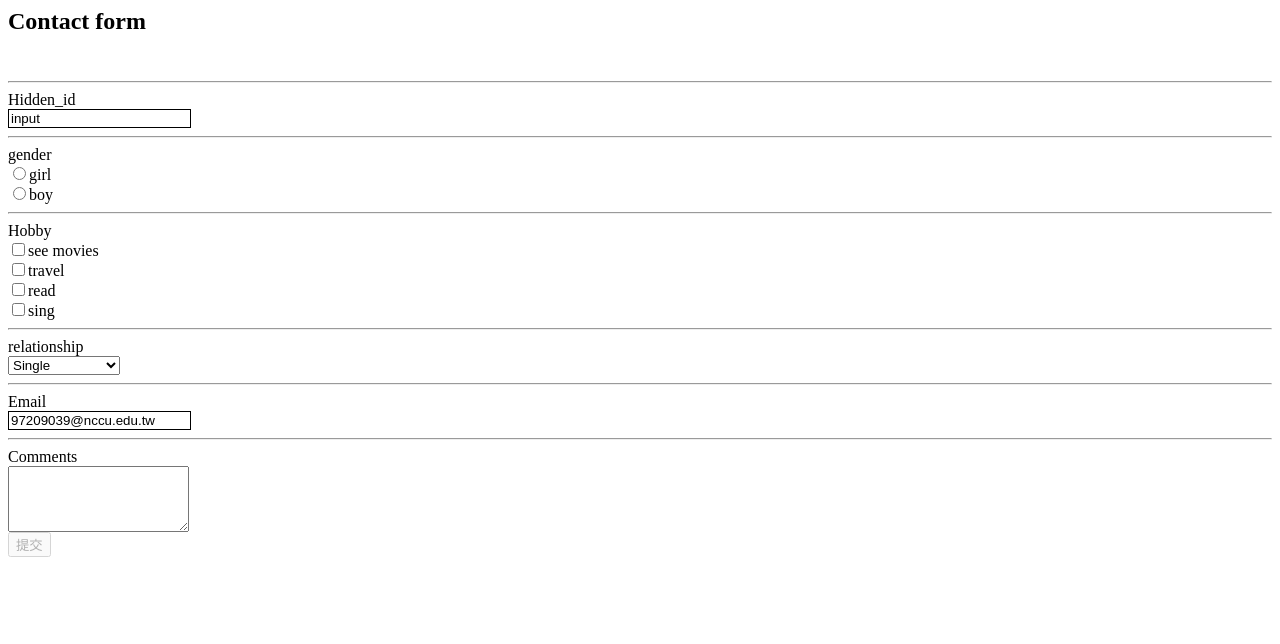
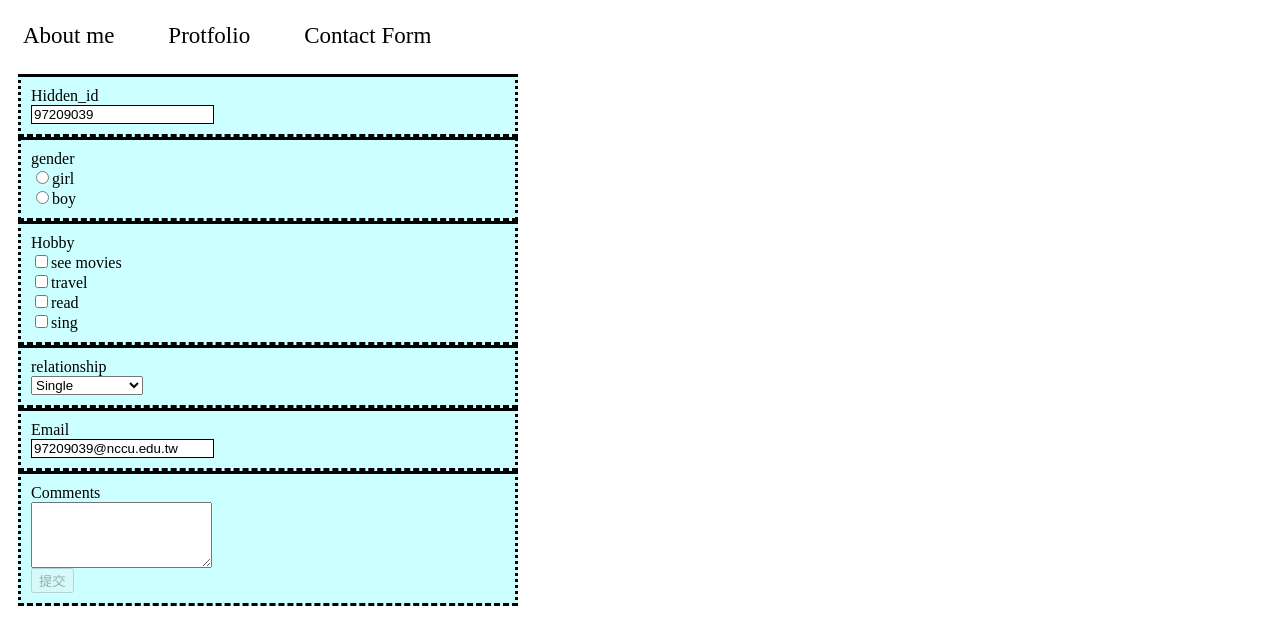
Before and after one commit to DOLPHINTING/webprogramming, a plain HTML site: page contact form.html in a window 1280 px wide. Drawn offline with Linux system fonts and the light colour scheme.

Commit message:
new
最新修改!剛剛不小心刪掉了

```diff
--- a/contact form.html
+++ b/contact form.html
@@ -1,9 +1,33 @@
 <HTML>
 <HEAD>
+<meta charset="utf-8" />
 </HEAD>
 
 
 <style type="text/css">
+.header {
+    display: inline-block;
+    padding: 15px ;
+    margin:0px 20px 0 0px;
+    font-size: 23px;
+    text-decoration :none;
+  }
+a:link {color:#000000; text-decoration:none;}
+a:visited {color:#0000FF; text-decoration:none;}
+a:hover {font-size:30; color:#FF3366; text-decoration:none;}
+a:active {color:#FF00FF; text-decoration:none;}
+
+#first{
+    width: 500px;
+    padding: 10px ;
+
+}
+.second{
+   padding: 10px ;
+   display:block;
+   border-style: solid dotted dashed ;
+   background-color:#CCFFFF;
+}
 input[type=text]{
   border:1px solid black;
 }
@@ -21,38 +45,51 @@ input:checked ~ input[type=submit]{
 
 <BODY>
 <form action="https://docs.google.com/spreadsheet/formResponse?formkey=dDhFdFBITDc2X3FaUGNPaGRWb29mNlE6MQ&ifq" method="POST">
-<H2>Contact form</h2><br>
-<hr>
+<div >
+<div class="header" > <a href="index.html">About me</a></div>
+<div class="header" >Protfolio</div>
+<div class="header" >Contact Form</div>
+</div>
 
-Hidden_id<br>
-<input type="text" name="entry.0.single" value="input"><br>
-<hr>
+<div id="first">
+<div class="second">Hidden_id<br>
+<input type="text" name="entry.0.single" value="97209039"><br>
+</div>
+<div class="second">
 gender<br>
 <input type="radio" name="entry.1.single" VALUE="girl">girl<br>
 <input type="radio" name="entry.1.single" VALUE="boy">boy<br>
-<hr>
+</div>
+<div class="second">
 Hobby<BR>
 <input type="checkbox" name="entry.2.group" value="see movies">see movies<br>
 <input type="checkbox" name="entry.2.group" value="travel">travel<br>
 <input type="checkbox" name="entry.2.group" value="read">read<br>
 <input type="checkbox" name="entry.2.group" value="sing">sing<br>
-<hr>
+</div>
+
+<div class="second">
 relationship<br>
 <select name="entry.3.group">
- <option  value="single">Single</option>
+ <option value="single">Single</option>
  <option>Dating</option>
  <option>Married</option>
  <option>Hard to explain</option>
 </select><br>
-<hr>
+</div>
+
+<div class="second">
 Email<br>
 <input type="text" name="entry.4.single" value="97209039@nccu.edu.tw"><br>
-<hr>
+</div>
+
+<div class="second">
 Comments<br>
-<textarea  rows="4" name="entry.5.single" value="good class!" ></textarea>
+<textarea rows="4" name="entry.5.single" value="good class!" ></textarea>
 <br>
-
 <input type="submit" value="提交" name="submit">
+</div>
+</div>
 </form>
 
 </BODY>
--- a/style.css
+++ b/style.css
@@ -3,8 +3,13 @@
     padding: 15px ;
     margin:10px 70px 0 140px;
     font-size: 23px;
-    background-image : url(img/rainbow.png) ; no-repeat;
+    background-image : url(img/rainbow.png) ,no-repeat;
+text-decoration :none;
 }
+a:link {color:#000000; text-decoration:none;}
+a:visited {color:#0000FF; text-decoration:none;}
+a:hover {font-size:30; color:#FF3366; text-decoration:none;}
+a:active {color:#FF00FF; text-decoration:none;}
 #myself{
 margin-left:40px;
 float:left;
@@ -18,7 +23,7 @@
 .ss{
 padding:5px ;
 display:inline-block;
-	font-family:  Georgia,serif;
+font-family: Georgia,serif;
 }
 .education{
 background-image : url(img/COLOR-01_03.png) ; height:95px; width:100px;
@@ -28,7 +33,7 @@
 display:inline-block;
 }
 .education:hover {
-	background: url(img/COLOR-01_04.png)  no-repeat;
+background: url(img/COLOR-01_04.png) no-repeat;
 }
 div#inside{
 background-color:#FFC991;
@@ -58,7 +63,7 @@ DIV#sameline {
 margin-left:138px;
 }
 .club:hover {
-	background: url(img/club_04.png)  no-repeat;
+background: url(img/club_04.png) no-repeat;
 }
 div#green{
 padding:10px ;
@@ -76,7 +81,7 @@ div#green{
     padding:20px ;
 }
 .intern:hover {
-	background: url(img/intern_04.png)  no-repeat;
+background: url(img/intern_04.png) no-repeat;
 }
 div#blue{
 padding:10px ;
@@ -95,7 +100,7 @@ div#blue{
     margin:0px;
 }
 .act:hover {
-	background: url(img/act_04.png)  no-repeat;
+background: url(img/act_04.png) no-repeat;
 }
 div#purple{
 padding:10px ;
@@ -113,7 +118,7 @@ div#purple{
     padding:20px ;
 }
 .skill:hover {
-	background: url(img/skill_04.png)  no-repeat;
+background: url(img/skill_04.png) no-repeat;
 }
 div#pink{
 padding:10px ;
@@ -132,7 +137,7 @@ div#pink{
 margin:10px 0 0 125px;
 }
 .praise:hover {
-	background: url(img/praise_04.png)  no-repeat;
+background: url(img/praise_04.png) no-repeat;
 }
 div#art {
         display: inline;
```
Also changed, not shown: cv.html (renamed from index.html, +3 -2 lines), 2 other files. Lines whose indentation alone changed are shown as unchanged.
